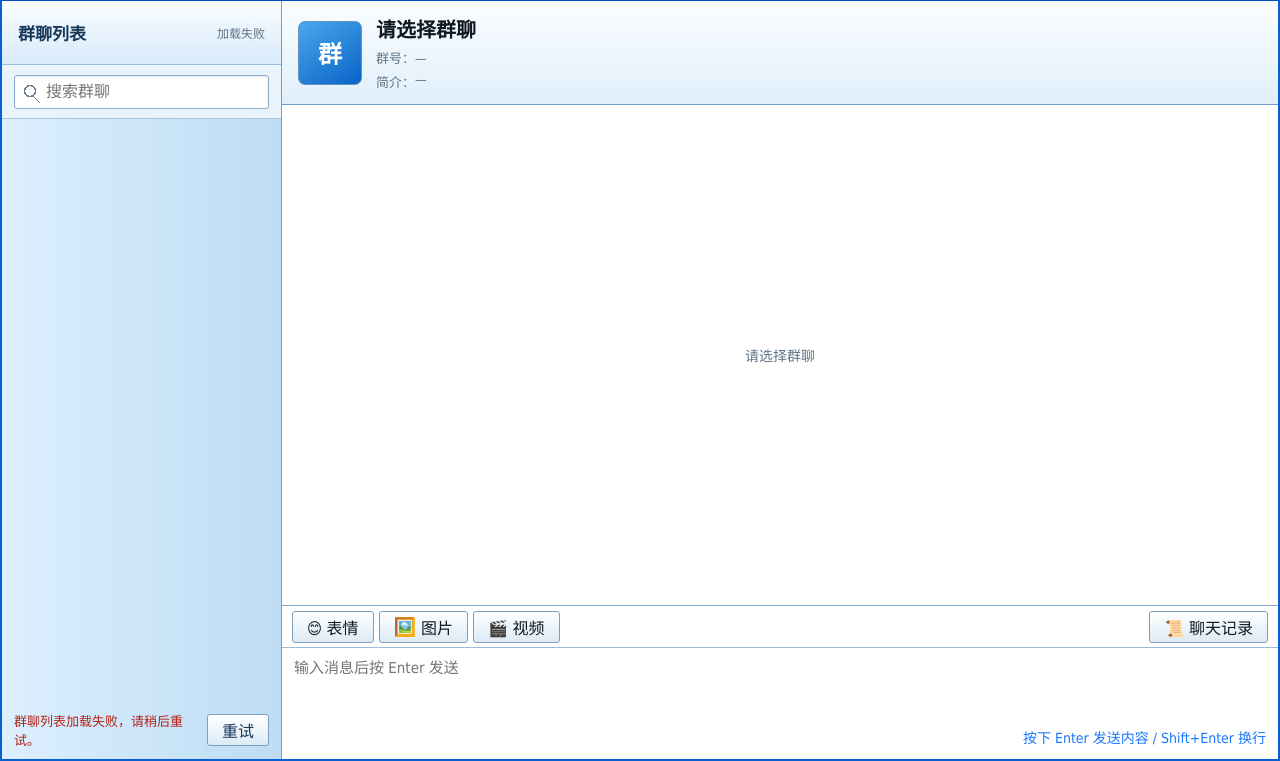
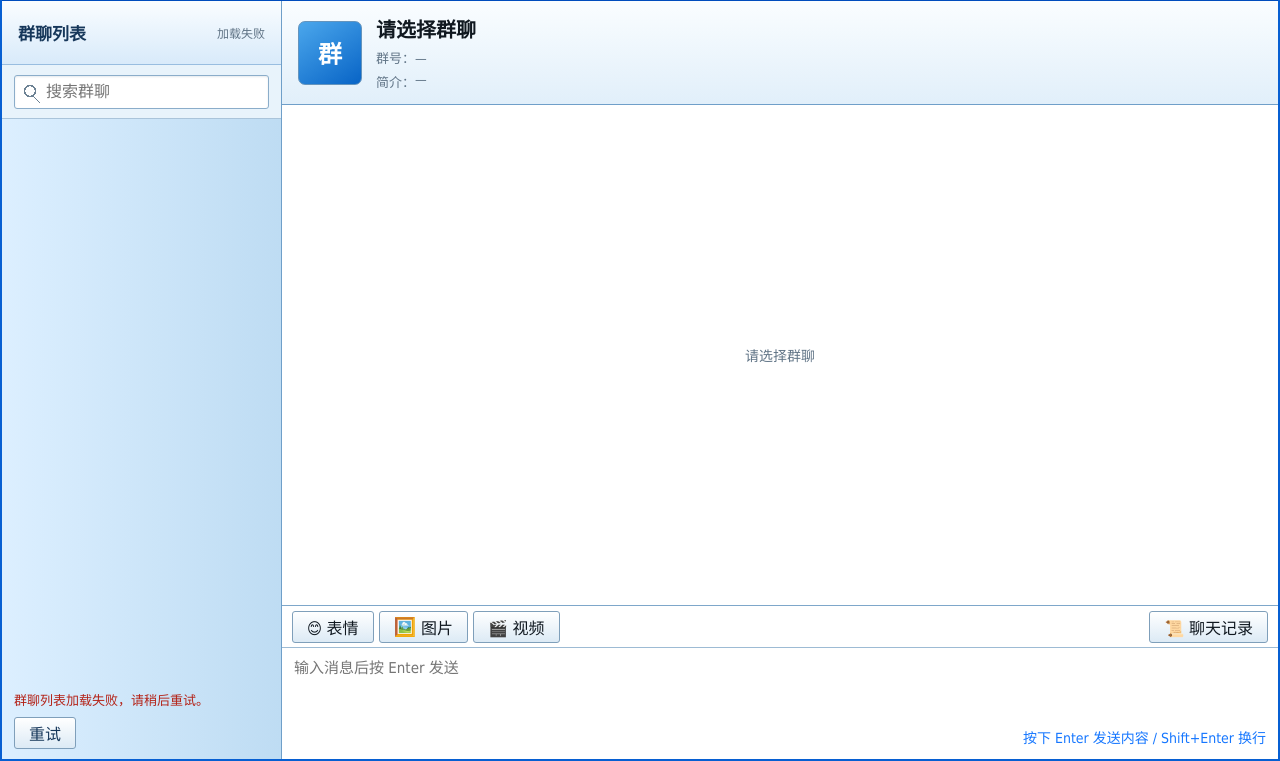
Before and after one commit to findxyz/vb-weibo-plus, a plain HTML site: page src/main/resources/static/chat/index.html in a window 1280 px wide. Shown: the part 39-800 px from the top of the page. Drawn offline with Linux system fonts and the light colour scheme; no server answers.

Commit message:
fix(chat): panel-feedback 改为纵向排列，避免状态文本折行
文本与按钮挤在同一行会压缩文本区导致折行，改为 flex-direction:column
让文本独占整行宽度，按钮在下方。

```diff
--- a/src/main/resources/static/chat/chat.css
+++ b/src/main/resources/static/chat/chat.css
@@ -290,7 +290,8 @@ h1 {
 
 .panel-feedback {
   display: flex;
-  align-items: center;
+  flex-direction: column;
+  align-items: flex-start;
   gap: 8px;
   padding: 10px 12px;
 }
@@ -302,11 +303,6 @@ h1 {
 
 .panel-feedback:has(.panel-state:empty) {
   display: none;
-}
-
-.panel-feedback .panel-state {
-  flex: 1;
-  min-width: 0;
 }
 
 .panel-feedback button {
```
